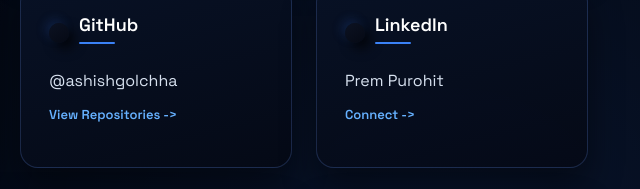
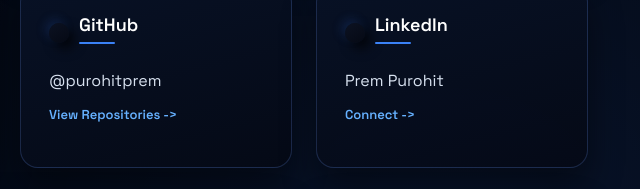
Before and after one commit to purohitprem/prempurohit.github.io, a plain HTML site: page profile.html in a window 1280 px wide. Shown: the part 512-701 px from the top of the page, 632-1272 px from the left. Drawn offline with nearby package versions, Linux system fonts and the light colour scheme; some icons are missing.

Commit message:
third commit with some changes

```diff
--- a/profile.html
+++ b/profile.html
@@ -93,7 +93,7 @@
               <i data-lucide="github"></i>
               <h2>GitHub</h2>
             </div>
-            <p>@ashishgolchha</p>
+            <p>@purohitprem</p>
             <span>View Repositories -></span>
           </a>
 
```
